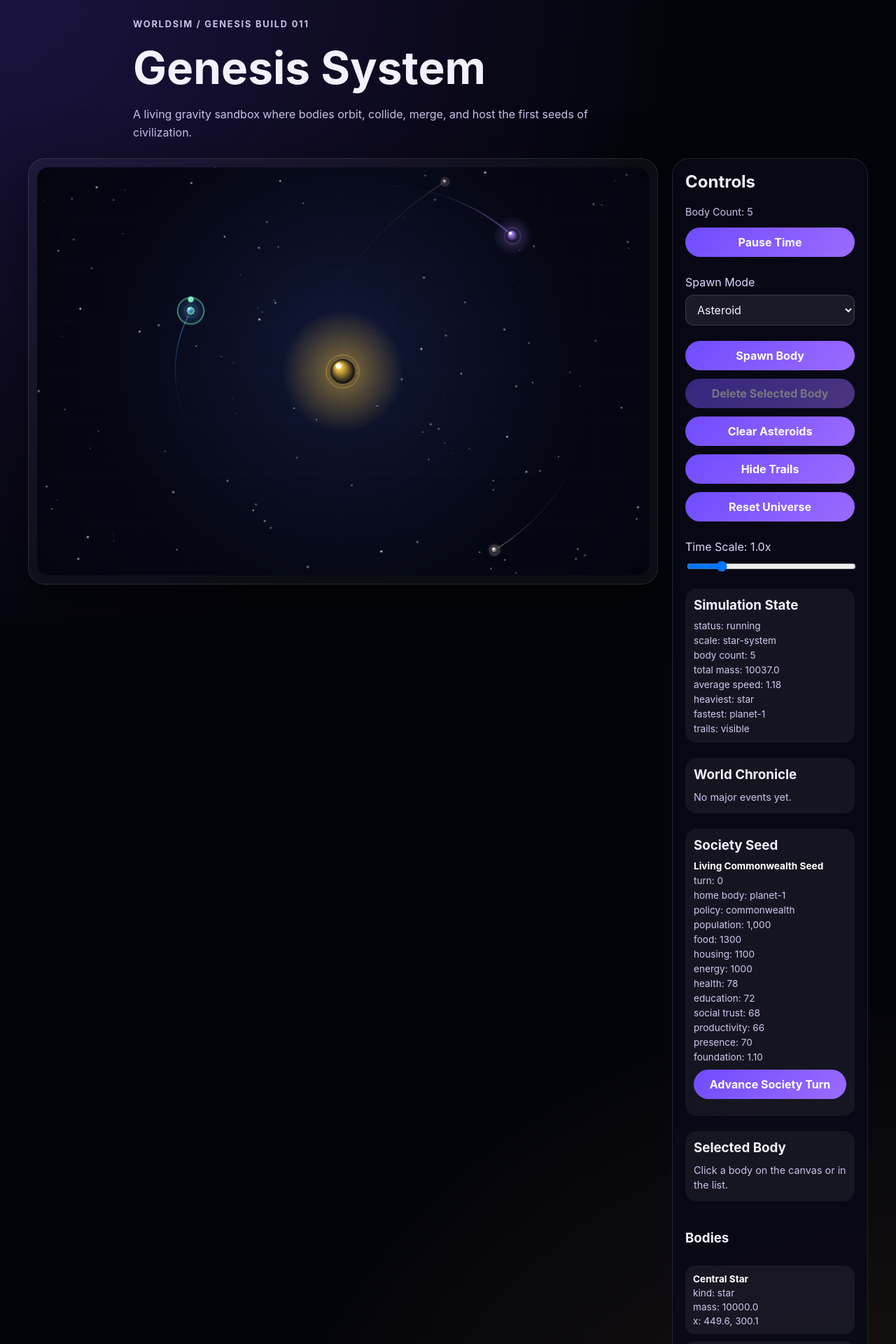
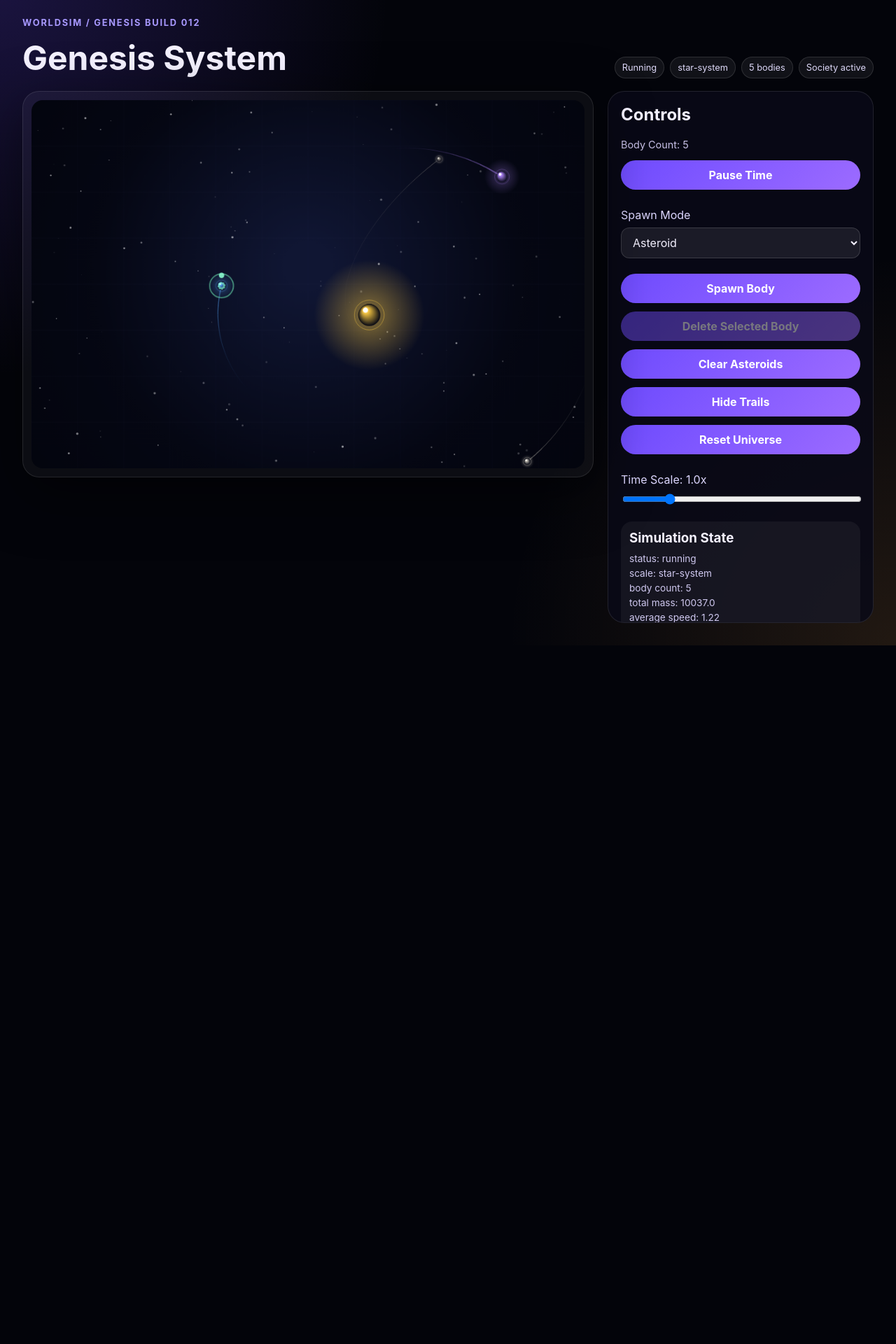
Before and after one commit to poohbiz/worldsim, a React (Vite) app: page / in a window 1280 px wide. Shown: the part 20-1940 px from the top of the page at 70% size. After the commit the page ends 942 px from the top, so only its background shows below. Built offline with nearby package versions, Linux system fonts and the light colour scheme.

Commit message:
made a better real-time interface.

```diff
--- a/src/App.tsx
+++ b/src/App.tsx
@@ -1,4 +1,4 @@
-import { useEffect, useState } from "react";
+import { useEffect, useState, type FormEvent } from "react";
 import { UniverseCanvas } from "./components/UniverseCanvas";
 import { createInitialWorld } from "./sim/createWorld";
 import {
@@ -15,8 +15,8 @@ import { createLivingCommonwealthSeed } from "./society/createSociety";
 import { updateSociety } from "./society/updateSociety";
 import type { Society } from "./society/types";
 
-const CANVAS_WIDTH = 900;
-const CANVAS_HEIGHT = 600;
+const CANVAS_WIDTH = 1100;
+const CANVAS_HEIGHT = 700;
 
 export default function App() {
   const [world, setWorld] = useState<WorldState | null>(null);
@@ -24,6 +24,10 @@ export default function App() {
   const [spawnMode, setSpawnMode] = useState<SpawnMode>("asteroid");
   const [society, setSociety] = useState<Society | null>(null);
   const [worldEvents, setWorldEvents] = useState<WorldEvent[]>([]);
+  const [renameValue, setRenameValue] = useState("");
+
+  const selectedBody =
+    world?.bodies.find((body) => body.id === selectedBodyId) ?? null;
 
   useEffect(() => {
     const initialWorld = createInitialWorld(CANVAS_WIDTH, CANVAS_HEIGHT);
@@ -43,6 +47,10 @@ export default function App() {
       setSelectedBodyId(null);
     }
   }, [world, selectedBodyId]);
+
+  useEffect(() => {
+    setRenameValue(selectedBody?.name ?? "");
+  }, [selectedBody?.id, selectedBody?.name]);
 
   function addWorldEvents(events: Array<Omit<WorldEvent, "id" | "createdAt">>) {
     setWorldEvents((currentEvents) => {
@@ -102,6 +110,42 @@ export default function App() {
         showTrails: !currentWorld.showTrails,
       };
     });
+  }
+
+  function renameSelectedBody(event: FormEvent<HTMLFormElement>) {
+    event.preventDefault();
+
+    if (!selectedBody) return;
+
+    const trimmedName = renameValue.trim();
+
+    if (!trimmedName) return;
+
+    const oldName = selectedBody.name;
+
+    setWorld((currentWorld) => {
+      if (!currentWorld) return currentWorld;
+
+      return {
+        ...currentWorld,
+        bodies: currentWorld.bodies.map((body) =>
+          body.id === selectedBody.id
+            ? {
+                ...body,
+                name: trimmedName,
+              }
+            : body,
+        ),
+      };
+    });
+
+    addWorldEvents([
+      {
+        kind: "user-action",
+        importance: "medium",
+        message: `${oldName} was renamed ${trimmedName}.`,
+      },
+    ]);
   }
 
   function deleteSelectedBody() {
@@ -169,6 +213,9 @@ export default function App() {
         (body) => body.id === currentSelectedBodyId,
       );
 
+      return selectedBody?.kind === "asteroid" ? null : currentSelectedBodyId;
+    });
+
     addWorldEvents([
       {
         kind: "user-action",
@@ -176,9 +223,6 @@ export default function App() {
         message: `Cleared ${asteroidCount} asteroid${asteroidCount === 1 ? "" : "s"}.`,
       },
     ]);
-
-      return selectedBody?.kind === "asteroid" ? null : currentSelectedBodyId;
-    });
   }
 
   function changeTimeScale(value: number) {
@@ -203,6 +247,7 @@ export default function App() {
         bodyId,
         CANVAS_WIDTH,
         CANVAS_HEIGHT,
+        currentWorld.bodies.map((body) => body.name),
       );
 
       return {
@@ -325,9 +370,6 @@ export default function App() {
     addWorldEvents(eventMessages);
   }
 
-  const selectedBody =
-    world?.bodies.find((body) => body.id === selectedBodyId) ?? null;
-
   const selectedBodySpeed = selectedBody ? getBodySpeed(selectedBody) : 0;
   if (!world) {
     return <main className="page">Creating universe...</main>;
@@ -340,13 +382,20 @@ export default function App() {
 
   return (
     <main className="page">
-      <section className="hero">
-        <p className="eyebrow">WorldSim / Genesis Build 011</p>
+      <section className="mission-header">
+        <div>
+          <p className="eyebrow">WorldSim / Genesis Build 012</p>
           <h1>{world.name}</h1>
-        <p>
-          A living gravity sandbox where bodies orbit, collide, merge, and host
-          the first seeds of civilization.
-        </p>
+        </div>
+
+        <div className="mission-status">
+          <span>{world.isPaused ? "Paused" : "Running"}</span>
+          <span>{world.scale}</span>
+          <span>{world.bodies.length} bodies</span>
+          <span>
+            {society?.homeBodyId ? "Society active" : "Society unattached"}
+          </span>
+        </div>
       </section>
 
       <section className="sim-layout">
@@ -503,13 +552,27 @@ export default function App() {
                   {selectedBody.velocity.y.toFixed(2)}
                 </span>
                 <span>speed: {selectedBodySpeed.toFixed(2)}</span>
+
+                <form className="rename-form" onSubmit={renameSelectedBody}>
+                  <label>
+                    Rename Body
+                    <input
+                      type="text"
+                      value={renameValue}
+                      onChange={(event) => setRenameValue(event.target.value)}
+                      placeholder="Enter a world name"
+                    />
+                  </label>
+
+                  <button type="submit">Rename Selected Body</button>
+                </form>
               </div>
             ) : (
               <p>Click a body on the canvas or in the list.</p>
             )}
           </div>
           <div className="body-list">
-            <h3>Bodies</h3>
+            <h3>World Directory</h3>
             {world.bodies.map((body) => (
               <button
                 key={body.id}
@@ -520,11 +583,11 @@ export default function App() {
                 onClick={() => setSelectedBodyId(body.id)}
               >
                 <strong>{body.name}</strong>
-                <span>kind: {body.kind}</span>
+                <span>{body.kind}</span>
                 <span>mass: {body.mass.toFixed(1)}</span>
-                <span>
-                  x: {body.position.x.toFixed(1)}, {body.position.y.toFixed(1)}
-                </span>
+                {society?.homeBodyId === body.id && (
+                  <span>civilization: active</span>
+                )}
               </button>
             ))}
           </div>
--- a/src/sim/createWorld.ts
+++ b/src/sim/createWorld.ts
@@ -1,6 +1,15 @@
 import type { WorldState } from "./types";
+import { generateBodyName } from "./nameGenerator";
 
 export function createInitialWorld(width: number, height: number): WorldState {
+  const usedNames: string[] = [];
+
+  function claimName(kind: WorldState["bodies"][number]["kind"]): string {
+    const name = generateBodyName(kind, usedNames);
+    usedNames.push(name);
+    return name;
+  }
+
   return {
     id: "genesis-system",
     name: "Genesis System",
@@ -11,7 +20,7 @@ export function createInitialWorld(width: number, height: number): WorldState {
     bodies: [
       {
         id: "star",
-        name: "Central Star",
+        name: claimName("star"),
         kind: "star",
         position: { x: width / 2, y: height / 2 },
         velocity: { x: 0, y: 0 },
@@ -22,7 +31,7 @@ export function createInitialWorld(width: number, height: number): WorldState {
       },
       {
         id: "planet-1",
-        name: "Blue Planet",
+        name: claimName("planet"),
         kind: "planet",
         position: { x: width / 2 + 140, y: height / 2 },
         velocity: { x: 0, y: 2.7 },
@@ -33,7 +42,7 @@ export function createInitialWorld(width: number, height: number): WorldState {
       },
       {
         id: "planet-2",
-        name: "Violet Planet",
+        name: claimName("planet"),
         kind: "planet",
         position: { x: width / 2 - 220, y: height / 2 },
         velocity: { x: 0, y: -2.1 },
@@ -44,7 +53,7 @@ export function createInitialWorld(width: number, height: number): WorldState {
       },
       {
         id: "asteroid-a",
-        name: "Asteroid A",
+        name: claimName("asteroid"),
         kind: "asteroid",
         position: { x: width / 2 + 330, y: height / 2 - 160 },
         velocity: { x: 0.7, y: 1.15 },
@@ -55,7 +64,7 @@ export function createInitialWorld(width: number, height: number): WorldState {
       },
       {
         id: "asteroid-b",
-        name: "Asteroid B",
+        name: claimName("asteroid"),
         kind: "asteroid",
         position: { x: width / 2 + 360, y: height / 2 - 135 },
         velocity: { x: -0.6, y: 0.85 },
--- /dev/null
+++ b/src/sim/nameGenerator.ts
@@ -0,0 +1,112 @@
+import type { Body } from "./types";
+
+const STAR_NAMES = [
+  "Asterion",
+  "Solara",
+  "Helion",
+  "Caelus",
+  "Eos",
+  "Vesper",
+  "Orionis",
+  "Aureon",
+  "Solis",
+  "Ignara",
+];
+
+const PLANET_NAMES = [
+  "Zion",
+  "Namek",
+  "Elaris",
+  "Veyra",
+  "Thalassa",
+  "Solace",
+  "Kairo",
+  "Numa",
+  "Aurelia",
+  "Eden",
+  "Morrow",
+  "Luma",
+  "Vanta",
+  "Ionia",
+  "Cyris",
+  "Nalara",
+  "Oryn",
+  "Vael",
+  "Tirra",
+  "Halcyon",
+];
+
+const ASTEROID_NAMES = [
+  "Grey Shard",
+  "Cinder Rock",
+  "Mote",
+  "Driftstone",
+  "Iron Seed",
+  "Ash Fragment",
+  "Pale Stone",
+  "Rift Pebble",
+  "Dustborn",
+  "Cold Shard",
+  "Ember Chip",
+  "Gravelite",
+];
+
+function pickRandomItem(items: string[]): string {
+  return items[Math.floor(Math.random() * items.length)];
+}
+
+function getPoolForKind(kind: Body["kind"]): string[] {
+  if (kind === "star" || kind === "black-hole") return STAR_NAMES;
+  if (kind === "planet" || kind === "moon") return PLANET_NAMES;
+  if (kind === "asteroid") return ASTEROID_NAMES;
+
+  return PLANET_NAMES;
+}
+
+function formatKind(kind: Body["kind"]): string {
+  return kind
+    .split("-")
+    .map((word) => word[0].toUpperCase() + word.slice(1))
+    .join(" ");
+}
+
+export function generateBodyName(
+  kind: Body["kind"],
+  existingNames: string[],
+): string {
+  const pool = getPoolForKind(kind);
+  const availableNames = pool.filter((name) => !existingNames.includes(name));
+
+  if (availableNames.length > 0) {
+    return pickRandomItem(availableNames);
+  }
+
+  return `${formatKind(kind)} ${existingNames.length + 1}`;
+}
+
+export function createMergedBodyName(bodyA: Body, bodyB: Body): string {
+  const primaryBody = bodyA.mass >= bodyB.mass ? bodyA : bodyB;
+  const secondaryBody = primaryBody.id === bodyA.id ? bodyB : bodyA;
+
+  if (primaryBody.kind === "star") {
+    return primaryBody.name;
+  }
+
+  if (primaryBody.kind === "planet" && secondaryBody.kind === "asteroid") {
+    return primaryBody.name;
+  }
+
+  if (primaryBody.kind === "planet" && secondaryBody.kind === "moon") {
+    return primaryBody.name;
+  }
+
+  if (primaryBody.kind === "planet" && secondaryBody.kind === "planet") {
+    return `${primaryBody.name}-${secondaryBody.name}`;
+  }
+
+  if (primaryBody.kind === "asteroid" && secondaryBody.kind === "asteroid") {
+    return primaryBody.name;
+  }
+
+  return primaryBody.name;
+}
--- a/src/sim/physics.ts
+++ b/src/sim/physics.ts
@@ -1,4 +1,5 @@
 import type { Body, BodyMergeEvent, PhysicsUpdateResult } from "./types";
+import { createMergedBodyName } from "./nameGenerator";
 
 const G = 0.08;
 const SOFTENING = 25;
@@ -130,7 +131,7 @@ function mergeBodies(bodyA: Body, bodyB: Body): Body {
 
   return {
     id: createMergedId(largerBody, totalMass),
-    name: createMergedName(largerBody, totalMass),
+    name: createMergedBodyName(bodyA, bodyB),
     kind: largerBody.kind,
     position,
     velocity,
@@ -168,7 +169,3 @@ function createMergedId(largerBody: Body, totalMass: number): string {
   const baseId = getBaseId(largerBody.id);
   return `${baseId}+m${Math.round(totalMass)}`;
 }
-
-function createMergedName(largerBody: Body, totalMass: number): string {
-  return `${largerBody.name} Merged ${Math.round(totalMass)}`;
-}
--- a/src/sim/spawnBodies.ts
+++ b/src/sim/spawnBodies.ts
@@ -1,4 +1,5 @@
 import type { Body } from "./types";
+import { generateBodyName } from "./nameGenerator";
 
 export type SpawnMode = "asteroid" | "orbiting-body" | "heavy-body";
 
@@ -26,22 +27,29 @@ export function createBodyForSpawnMode(
   id: string,
   canvasWidth: number,
   canvasHeight: number,
+  existingNames: string[],
 ): Body {
   if (mode === "orbiting-body") {
-    return createSpawnedOrbitingBody(id, canvasWidth, canvasHeight);
+    return createSpawnedOrbitingBody(
+      id,
+      canvasWidth,
+      canvasHeight,
+      existingNames,
+    );
   }
 
   if (mode === "heavy-body") {
-    return createSpawnedHeavyBody(id, canvasWidth, canvasHeight);
+    return createSpawnedHeavyBody(id, canvasWidth, canvasHeight, existingNames);
   }
 
-  return createSpawnedAsteroid(id, canvasWidth, canvasHeight);
+  return createSpawnedAsteroid(id, canvasWidth, canvasHeight, existingNames);
 }
 
 function createSpawnedAsteroid(
   id: string,
   canvasWidth: number,
   canvasHeight: number,
+  existingNames: string[],
 ): Body {
   const centerX = canvasWidth / 2;
   const centerY = canvasHeight / 2;
@@ -63,7 +71,7 @@ function createSpawnedAsteroid(
 
   return {
     id,
-    name: "Asteroid",
+    name: generateBodyName("asteroid", existingNames),
     kind: "asteroid",
     position,
     velocity,
@@ -78,6 +86,7 @@ function createSpawnedOrbitingBody(
   id: string,
   canvasWidth: number,
   canvasHeight: number,
+  existingNames: string[],
 ): Body {
   const centerX = canvasWidth / 2;
   const centerY = canvasHeight / 2;
@@ -99,7 +108,7 @@ function createSpawnedOrbitingBody(
 
   return {
     id,
-    name: "Orbiting Body",
+    name: generateBodyName("planet", existingNames),
     kind: "planet",
     position,
     velocity,
@@ -114,6 +123,7 @@ function createSpawnedHeavyBody(
   id: string,
   canvasWidth: number,
   canvasHeight: number,
+  existingNames: string[],
 ): Body {
   const centerX = canvasWidth / 2;
   const centerY = canvasHeight / 2;
@@ -135,7 +145,7 @@ function createSpawnedHeavyBody(
 
   return {
     id,
-    name: "Heavy Body",
+    name: generateBodyName("star", existingNames),
     kind: "star",
     position,
     velocity,
--- a/src/styles.css
+++ b/src/styles.css
@@ -40,9 +40,34 @@ select {
     #03040a;
 }
 
-.hero {
-  max-width: 900px;
-  margin: 0 auto 24px;
+.mission-header {
+  display: flex;
+  justify-content: space-between;
+  gap: 20px;
+  align-items: end;
+  max-width: 1500px;
+  margin: 0 auto 18px;
+}
+
+.mission-header h1 {
+  margin: 0;
+  font-size: clamp(1.8rem, 4vw, 3rem);
+}
+
+.mission-status {
+  display: flex;
+  flex-wrap: wrap;
+  justify-content: flex-end;
+  gap: 8px;
+}
+
+.mission-status span {
+  padding: 7px 10px;
+  border: 1px solid rgba(255, 255, 255, 0.12);
+  border-radius: 999px;
+  color: #dcd7f7;
+  background: rgba(255, 255, 255, 0.06);
+  font-size: 0.8rem;
 }
 
 .eyebrow {
@@ -58,21 +83,19 @@ h1 {
   font-size: clamp(2.2rem, 5vw, 4rem);
 }
 
-.hero p {
-  color: #c9c2e8;
-  max-width: 650px;
-  line-height: 1.6;
-}
-
 .sim-layout {
   display: grid;
-  grid-template-columns: minmax(0, 900px) minmax(0, 280px);
+  grid-template-columns: minmax(0, 1fr) minmax(320px, 380px);
   gap: 20px;
-  justify-content: center;
   align-items: start;
+  max-width: 1500px;
+  margin: 0 auto;
 }
 
 .canvas-shell {
+  position: sticky;
+  top: 20px;
+  align-self: start;
   border: 1px solid rgba(255, 255, 255, 0.1);
   padding: 12px;
   border-radius: 24px;
@@ -90,6 +113,8 @@ canvas {
 
 .control-panel {
   min-width: 0;
+  max-height: calc(100vh - 40px);
+  overflow-y: auto;
   border: 1px solid rgba(255, 255, 255, 0.1);
   padding: 18px;
   border-radius: 24px;
@@ -180,6 +205,29 @@ select {
   overflow-wrap: anywhere;
 }
 
+.rename-form {
+  display: grid;
+  gap: 10px;
+  margin-top: 12px;
+}
+
+.rename-form label {
+  margin: 0;
+}
+
+.rename-form input {
+  width: 100%;
+  padding: 10px 12px;
+  border: 1px solid rgba(255, 255, 255, 0.14);
+  border-radius: 12px;
+  color: #f4f1ff;
+  background: rgba(255, 255, 255, 0.08);
+}
+
+.rename-form button {
+  margin-bottom: 0;
+}
+
 .world-chronicle {
   max-height: 320px;
   overflow: hidden;
@@ -264,7 +312,29 @@ select {
 }
 
 @media (max-width: 1050px) {
+  .page {
+    padding: 18px;
+  }
+
+  .mission-header {
+    align-items: start;
+    flex-direction: column;
+  }
+
+  .mission-status {
+    justify-content: flex-start;
+  }
+
   .sim-layout {
     grid-template-columns: 1fr;
   }
+
+  .canvas-shell {
+    position: static;
+  }
+
+  .control-panel {
+    max-height: none;
+    overflow-y: visible;
+  }
 }
```
Lines whose indentation alone changed are shown as unchanged.
